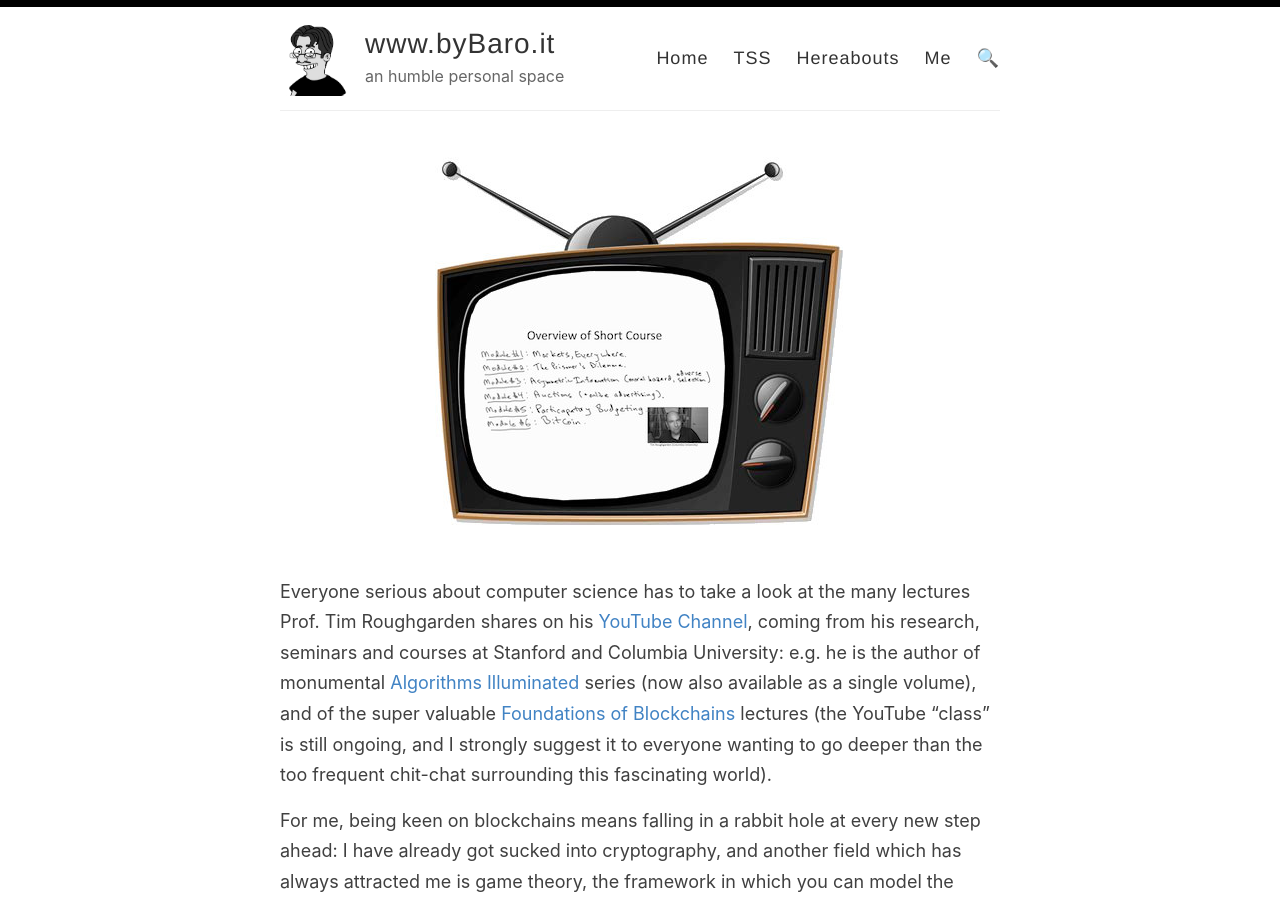
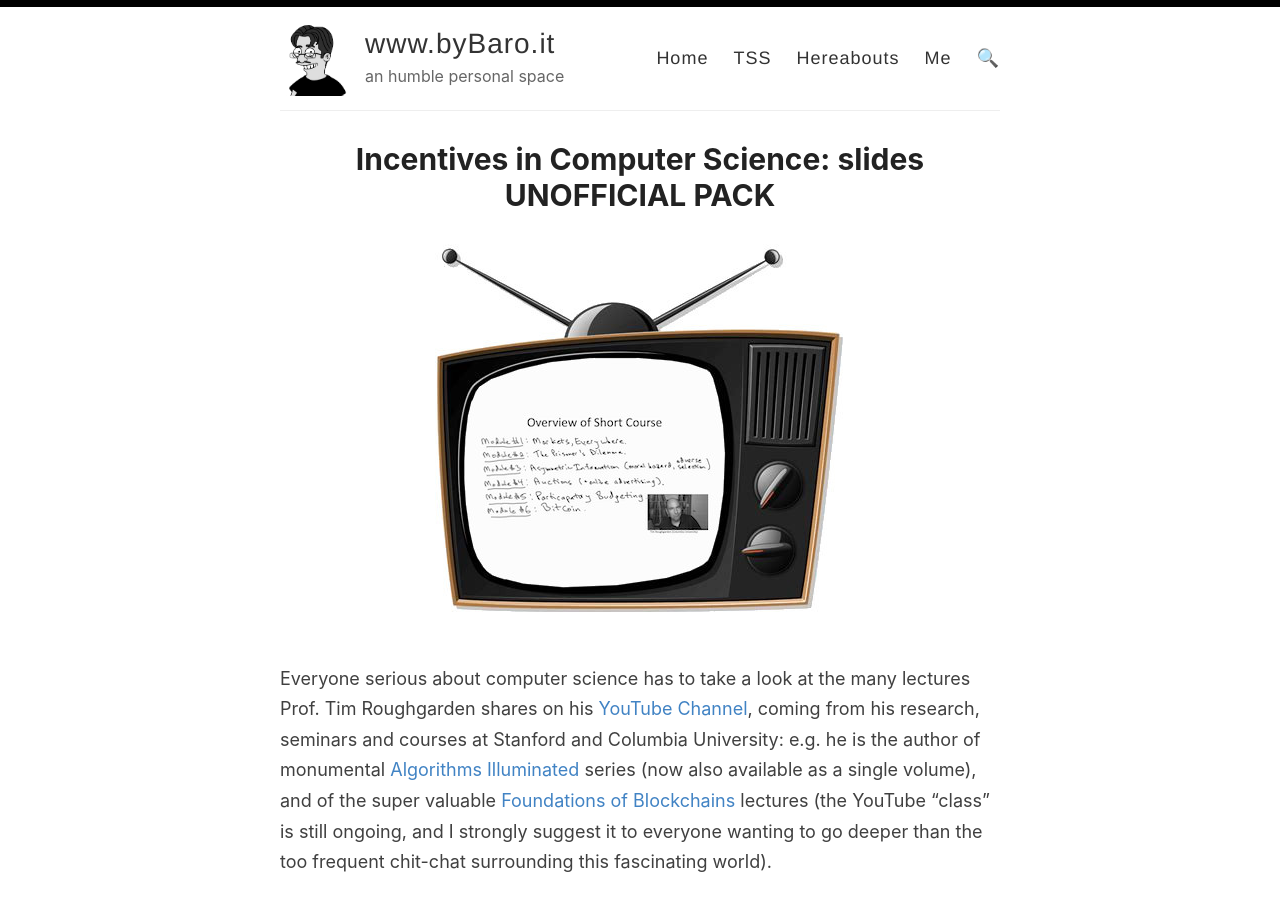
Before and after one commit to baro77/baro77.github.io, a Jekyll site: the page built from _pages/2022-12-16-iics-slides.md, in a window 1280 px wide and 900 px high. Built offline with Jekyll 4.4.1, drawn with Linux system fonts in a browser that asks for light colours; our own code applies the rules of GitHub Pages for plain Markdown files.

Commit message:
iics 4th draft

```diff
--- a/_pages/2022-12-16-iics-slides.md
+++ b/_pages/2022-12-16-iics-slides.md
@@ -1,6 +1,6 @@
 ---
 layout: page
-title: "Incentives in Computer Science: slides" UNOFFICIAL PACK
+title: "Incentives in Computer Science: slides UNOFFICIAL PACK"
 permalink: /test/
 ---
 
```
